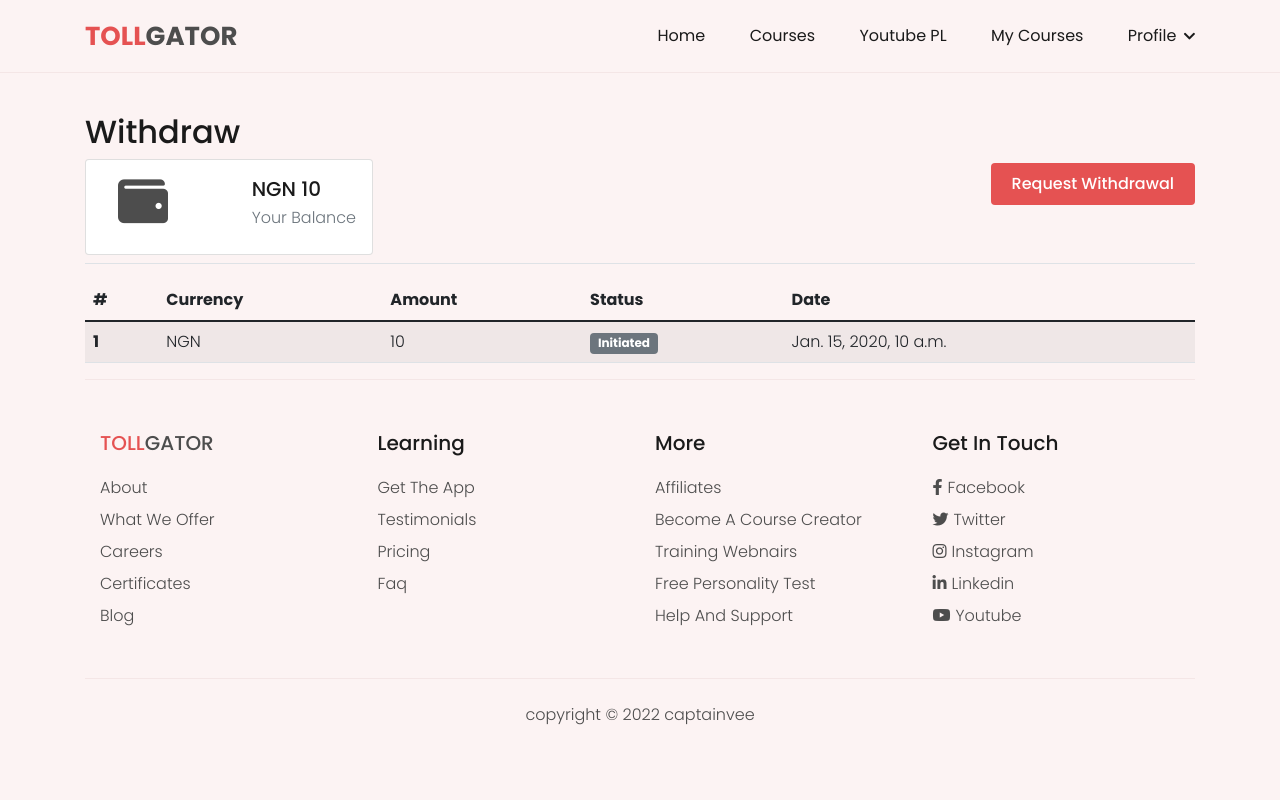
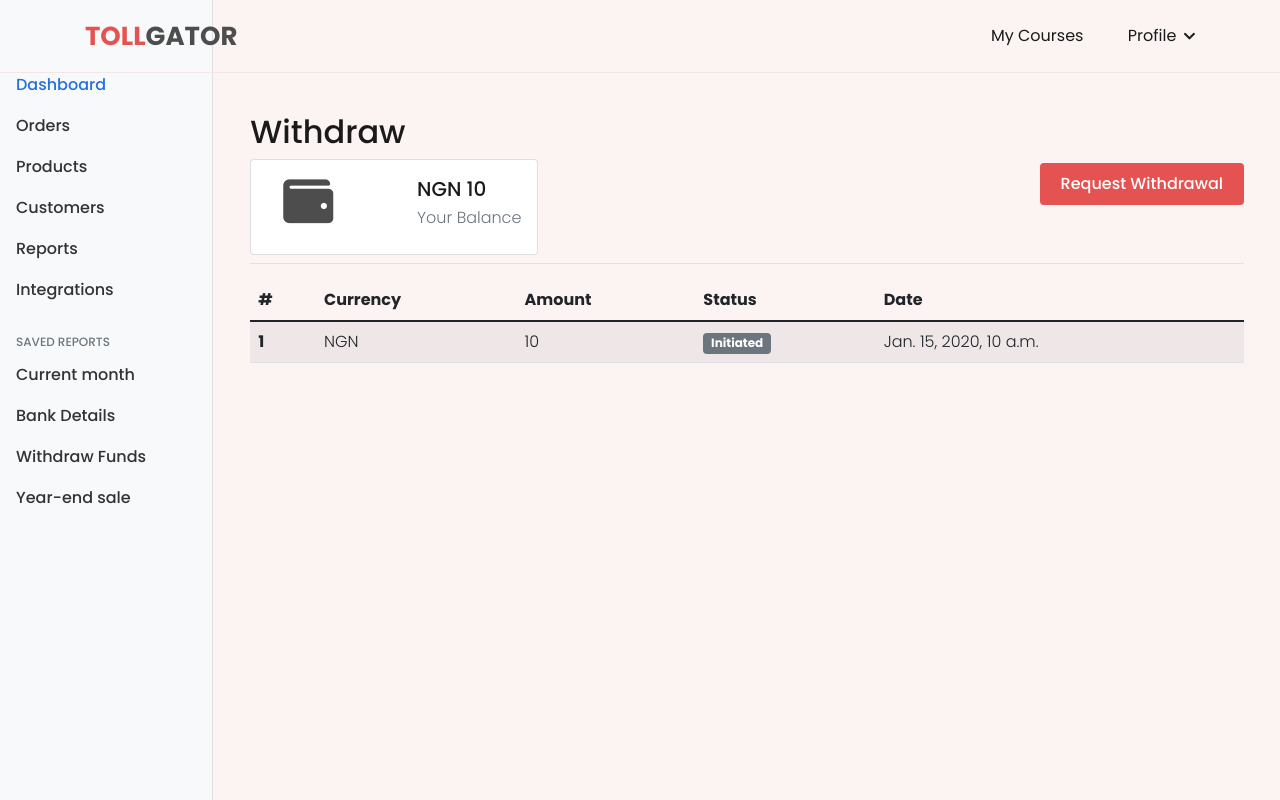
Before and after one commit to CaptainVee/tollgator, a Django app: page /user/dashboard/withdraw-funds/ in a window 1280 px wide; the page is wider, and only the part inside the window is pictured. Run offline with Django 3.2, Linux system fonts and the light colour scheme; a user stored in the database is signed in; tables that the repository leaves empty hold one stand-in row (values such as "Sample post"); one stand-in notice (Sample message) is shown; data that the repository does not hold is empty; some libraries are stand-ins or nearby versions.

Commit message:
style: created minimalistic header

```diff
--- /dev/null
+++ b/static/css/dashboard.css
@@ -0,0 +1,92 @@
+body {
+    font-size: .875rem;
+  }
+
+  .feather {
+    width: 16px;
+    height: 16px;
+  }
+
+  /*
+   * Sidebar
+   */
+
+  .sidebar {
+    position: fixed;
+    top: 0;
+    /* rtl:raw:
+    right: 0;
+    */
+    bottom: 0;
+    /* rtl:remove */
+    left: 0;
+    z-index: 100; /* Behind the navbar */
+    padding: 48px 0 0; /* Height of navbar */
+    box-shadow: inset -1px 0 0 rgba(0, 0, 0, .1);
+  }
+
+  @media (max-width: 767.98px) {
+    .sidebar {
+      top: 5rem;
+    }
+  }
+
+  .sidebar-sticky {
+    height: calc(100vh - 48px);
+    overflow-x: hidden;
+    overflow-y: auto; /* Scrollable contents if viewport is shorter than content. */
+  }
+
+  .sidebar .nav-link {
+    font-weight: 500;
+    color: #333;
+  }
+
+  .sidebar .nav-link .feather {
+    margin-right: 4px;
+    color: #727272;
+  }
+
+  .sidebar .nav-link.active {
+    color: #2470dc;
+  }
+
+  .sidebar .nav-link:hover .feather,
+  .sidebar .nav-link.active .feather {
+    color: inherit;
+  }
+
+  .sidebar-heading {
+    font-size: .75rem;
+  }
+
+  /*
+   * Navbar
+   */
+
+  .navbar-brand {
+    padding-top: .75rem;
+    padding-bottom: .75rem;
+    background-color: rgba(0, 0, 0, .25);
+    box-shadow: inset -1px 0 0 rgba(0, 0, 0, .25);
+  }
+
+  .navbar .navbar-toggler {
+    top: .25rem;
+    right: 1rem;
+  }
+
+  .navbar .form-control {
+    padding: .75rem 1rem;
+  }
+
+  .form-control-dark {
+    color: #fff;
+    background-color: rgba(255, 255, 255, .1);
+    border-color: rgba(255, 255, 255, .1);
+  }
+
+  .form-control-dark:focus {
+    border-color: transparent;
+    box-shadow: 0 0 0 3px rgba(255, 255, 255, .25);
+  }
--- a/templates/small_base.html
+++ b/templates/small_base.html
@@ -0,0 +1,199 @@
+{% load static %}
+
+<!DOCTYPE html>
+<html lang="en">
+
+<head>
+    <!-- required meta tags -->
+    <meta charset="UTF-8" />
+    <meta http-equiv="X-UA-Compatible" content="IE=edge" />
+    <meta name="viewport" content="width=device-width, initial-scale=1.0" />
+
+    <!-- bootstrap css and font awesome  -->
+    <link rel="stylesheet" href="{% static 'css/font-awesome.css' %}" />
+    <link rel="stylesheet" href="{% static 'css/bootstrap.min.css' %}" />
+    <link rel="stylesheet" href="{% static 'css/dashboard.css' %}" />
+
+    <!-- main css -->
+    <link rel="stylesheet" href="{% static 'css/style.css' %}" />
+    <link rel="stylesheet" href="{% static 'css/responsive.css' %}" />
+    <link rel="stylesheet" class="js-color-style" href="{% static 'css/colors/color-1.css' %}" />
+
+    <!-- Htmx Js -->
+    <script src="{% static 'js/htmx/htmx.min.js' %}" defer></script>
+    <script src="{% static 'js/htmx/debug.js' %}" defer></script>
+
+    <title>Tollgator</title>
+</head>
+
+<body>
+    <!-- header start -->
+    <header class="header sticky-top">
+        <div class="container">
+            <div class="header-main d-flex justify-content-between align-items-center">
+                <div class="header-logo">
+                    <a href="{% url 'course-home' %}"><span>Toll</span>gator</a>
+                </div>
+                <button type="button" class="header-hamburger-btn" data-bs-toggle="collapse"
+                    data-bs-target="#sidebarMenu" aria-controls="sidebarMenu" aria-expanded="false"
+                    aria-label="Toggle navigation">
+                    <span></span>
+                </button>
+                <div class="header-backdrop js-header-backdrop"></div>
+                <nav class="header-menu js-header-menu">
+                    <button type="button" class="header-close-btn js-header-menu-toggler">
+                        <i class="fas fa-times"></i>
+                    </button>
+                    <ul class="menu">
+                        {% if user.is_authenticated %}
+                        <li class="menu-item">
+                            <a href="{% url 'dashboard' %}">My Courses</a>
+                        </li>
+                        <li class="menu-item menu-item-has-children">
+                            <a class="js-toggle-sub-menu" href="#">
+                                Profile <i class="fas fa-chevron-down"></i>
+                            </a>
+                            <ul class="sub-menu js-sub-menu">
+                                <li class="sub-menu-item">
+                                    <a href="{% url 'profile' %}">Edit Profile</a>
+                                </li>
+                                {% if user.is_instructor %}
+                                <li class="sub-menu-item">
+                                    <a href="{% url 'user-course-list' %}">Instructor Profile</a>
+                                </li>
+                                {% endif %}
+                                <li class="sub-menu-item">
+                                    <a href="{% url 'account_logout' %}">Logout</a>
+                                </li>
+                            </ul>
+                        </li>
+                        {% else %}
+                        <li class="menu-item">
+                            <a href="{% url 'account_login' %}">Login</a>
+                        </li>
+                        <li class="menu-item">
+                            <div>
+
+                                <a class="btn btn-theme" href="{% url 'account_signup' %}">Join Free</a>
+                            </div>
+                        </li>
+                        {% endif %}
+                    </ul>
+                </nav>
+            </div>
+        </div>
+    </header>
+    <!-- header end -->
+
+    <div class="container-fluid">
+        <div class="row">
+            <nav id="sidebarMenu" class="col-md-3 col-lg-2 d-md-block bg-light sidebar collapse">
+                <div class="position-sticky pt-3 sidebar-sticky">
+                    <ul class="nav flex-column">
+                        <li class="nav-item">
+                            <a class="nav-link active" aria-current="page" href="{% url 'dashboard2' %}">
+                                <span data-feather="home" class="align-text-bottom"></span>
+                                Dashboard
+                            </a>
+                        </li>
+                        <li class="nav-item">
+                            <a class="nav-link" href="#">
+                                <span data-feather="file" class="align-text-bottom"></span>
+                                Orders
+                            </a>
+                        </li>
+                        <li class="nav-item">
+                            <a class="nav-link" href="#">
+                                <span data-feather="shopping-cart" class="align-text-bottom"></span>
+                                Products
+                            </a>
+                        </li>
+                        <li class="nav-item">
+                            <a class="nav-link" href="#">
+                                <span data-feather="users" class="align-text-bottom"></span>
+                                Customers
+                            </a>
+                        </li>
+                        <li class="nav-item">
+                            <a class="nav-link" href="#">
+                                <span data-feather="bar-chart-2" class="align-text-bottom"></span>
+                                Reports
+                            </a>
+                        </li>
+                        <li class="nav-item">
+                            <a class="nav-link" href="#">
+                                <span data-feather="layers" class="align-text-bottom"></span>
+                                Integrations
+                            </a>
+                        </li>
+                    </ul>
+
+                    <h6
+                        class="sidebar-heading d-flex justify-content-between align-items-center px-3 mt-4 mb-1 text-muted text-uppercase">
+                        <span>Saved reports</span>
+                        <a class="link-secondary" href="#" aria-label="Add a new report">
+                            <span data-feather="plus-circle" class="align-text-bottom"></span>
+                        </a>
+                    </h6>
+                    <ul class="nav flex-column mb-2">
+                        <li class="nav-item">
+                            <a class="nav-link" href="#">
+                                <span data-feather="file-text" class="align-text-bottom"></span>
+                                Current month
+                            </a>
+                        </li>
+                        <li class="nav-item">
+                            <a class="nav-link" href="{% url 'account-details' %}">
+                                <span data-feather="file-text" class="align-text-bottom"></span>
+                                Bank Details
+                            </a>
+                        </li>
+                        <li class="nav-item">
+                            <a class="nav-link" href="{% url 'withdraw-funds' %}">
+                                <span data-feather="file-text" class="align-text-bottom"></span>
+                                Withdraw Funds
+                            </a>
+                        </li>
+                        <li class="nav-item">
+                            <a class="nav-link" href="#">
+                                <span data-feather="file-text" class="align-text-bottom"></span>
+                                Year-end sale
+                            </a>
+                        </li>
+                    </ul>
+                </div>
+            </nav>
+
+            <main class="col-md-9 ms-sm-auto col-lg-10 px-md-4">
+                {% if messages %}
+                <div class="messages" hx-trigger="load delay:3s" hx-get="{% url 'clear' %}">
+                    {% for message in messages %}
+                    <div class="alert alert-{{ message.tags }}">
+                        {{ message }}
+                    </div>
+                </div>
+
+                {% endfor %}
+
+                {% endif %}
+                <br />
+
+                {% block content %}{% endblock %}
+            </main>
+        </div>
+    </div>
+
+
+    <!-- Htmx for PUT (this doesn't work if placed in a seperate js file) -->
+    <script>
+        document.body.addEventListener("htmx:configRequest", (event) => {
+            event.detail.headers["X-CSRFToken"] = "{{ csrf_token }}";
+        });
+    </script>
+    <!-- javascript -->
+    <script src="http://ajax.googleapis.com/ajax/libs/jquery/1.9.1/jquery.min.js"></script>
+    <script src="{% static 'js/bootstrap.bundle.min.js' %}"></script>
+    <script src="{% static 'js/main.js' %}"></script>
+</body>
+
+</html>
--- a/templates/user/bank_account_details.html
+++ b/templates/user/bank_account_details.html
@@ -1,4 +1,4 @@
-{% extends "base.html" %}
+{% extends "small_base.html" %}
 {% block content %}
 <div class="container">
     <div class="row">
--- a/templates/user/withdraw.html
+++ b/templates/user/withdraw.html
@@ -1,4 +1,4 @@
-{% extends "base.html" %}
+{% extends "small_base.html" %}
 {% load crispy_forms_tags %}
 {% block content %}
 <div class="container">
--- a/user/models.py
+++ b/user/models.py
@@ -34,8 +34,8 @@ class User(AbstractUser):
         return self.name
 
     @property
-    def posts(self):
-        return self.courses_set.all().order_by("-date_posted")
+    def courses(self):
+        return self.course_set.all().order_by("created_at")
 
     USERNAME_FIELD = "email"
     REQUIRED_FIELDS = ["username"]
@@ -101,6 +101,8 @@ class Withdraw(BaseModel):
     def __str__(self) -> str:
         return f"{self.instructor}-{self.amount}"
 
+    # define a save methos or use signal to ensure no withdrwal is made when a user has less than that in hi account
+
 
 class Enrollment(BaseModel):
     course = models.ForeignKey(Course, on_delete=models.CASCADE)
--- a/user/urls.py
+++ b/user/urls.py
@@ -8,12 +8,14 @@ from .views import (
     completed,
     account_details,
     withdraw_funds,
+    instructor_dashboard,
 )
 
 
 urlpatterns = [
     path("profile/", profile, name="profile"),
     path("dashboard/", dashboard, name="dashboard"),
+    path("dashboard2/", instructor_dashboard, name="dashboard2"),
     path("dashboard/in-progress/", progress, name="in-progress"),
     path("dashboard/completed/", completed, name="completed"),
     path("dashboard/account-details/", account_details, name="account-details"),
--- a/user/views.py
+++ b/user/views.py
@@ -18,6 +18,12 @@ def dashboard(request):
 
     context = {"user_courses_enrollment": enrolled}
     return render(request, "user/dashboard.html", context)
+
+
+def instructor_dashboard(request):
+    courses = request.user.courses
+    context = {"courses": courses}
+    return render(request, "courses/user_course_list.html", context)
 
 
 def progress(request):
@@ -44,6 +50,7 @@ def account_details(request):
 
 @login_required
 def withdraw_funds(request):
+    # return render(request, "small_base.html", {})
     bank_account = BankAccount.objects.get(instructor=request.user.instructor)
     withdrawals = Withdraw.objects.filter(instructor=request.user.instructor)
 
```
Also changed, not shown: templates/courses/user_course_list.html (+4 -80 lines).
